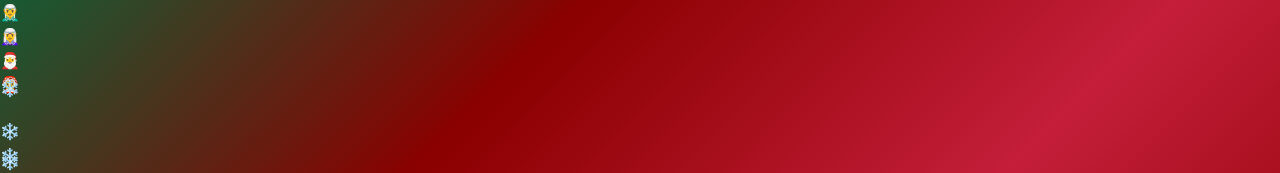
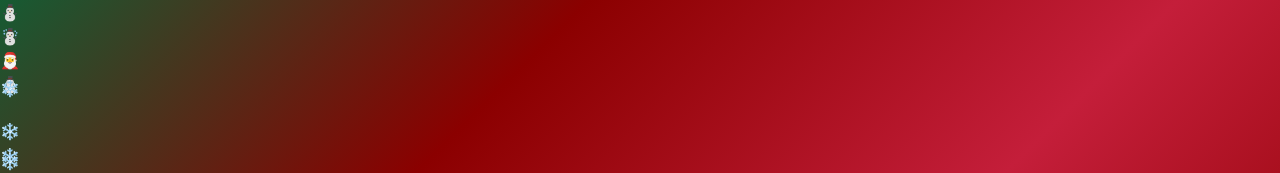
Before and after one commit to mariusmiclau/christmas-menu-app, a React (Vite) app: page / in a window 1280 px wide. Shown: the top 173 px of the page. Built offline with nearby package versions, Linux system fonts and the light colour scheme.

Commit message:
Update App.jsx

```diff
--- a/src/App.jsx
+++ b/src/App.jsx
@@ -111,6 +111,20 @@ export default function ChristmasMenuSelector() {
   };
 
   const clearAllOrders = () => {
+    // Admin password protection
+    const password = window.prompt('🔐 Admin Access Required\n\nPlease enter the admin password to clear all orders:');
+
+    if (password === null) {
+      return; // User clicked cancel
+    }
+
+    // Check password (change "admin123" to your preferred password)
+    if (password !== 'admin123') {
+      alert('❌ Incorrect password. Access denied.');
+      return;
+    }
+
+    // Password correct, proceed with confirmation
     const confirmed = window.confirm(
       '⚠️ WARNING: This will delete ALL orders!\n\nAre you sure you want to clear all guest orders? This action cannot be undone.'
     );
@@ -256,10 +270,10 @@ export default function ChristmasMenuSelector() {
     }}>
       {/* Floating Christmas decorations */}
       <div className="fixed inset-0 pointer-events-none overflow-hidden">
-        <div className="absolute top-10 left-10 text-6xl animate-bounce">🧝‍♂️</div>
-        <div className="absolute top-20 right-20 text-6xl animate-bounce" style={{animationDelay: '0.5s'}}>🧝‍♀️</div>
+        <div className="absolute top-10 left-10 text-6xl animate-bounce">⛄</div>
+        <div className="absolute top-20 right-20 text-6xl animate-bounce" style={{animationDelay: '0.5s'}}>☃️</div>
         <div className="absolute bottom-20 left-20 text-7xl animate-bounce" style={{animationDelay: '1s'}}>🎅</div>
-        <div className="absolute bottom-32 right-32 text-6xl animate-bounce" style={{animationDelay: '1.5s'}}>🤶</div>
+        <div className="absolute bottom-32 right-32 text-6xl animate-bounce" style={{animationDelay: '1.5s'}}>⛄</div>
 
         {[...Array(15)].map((_, i) => (
           <div
```
